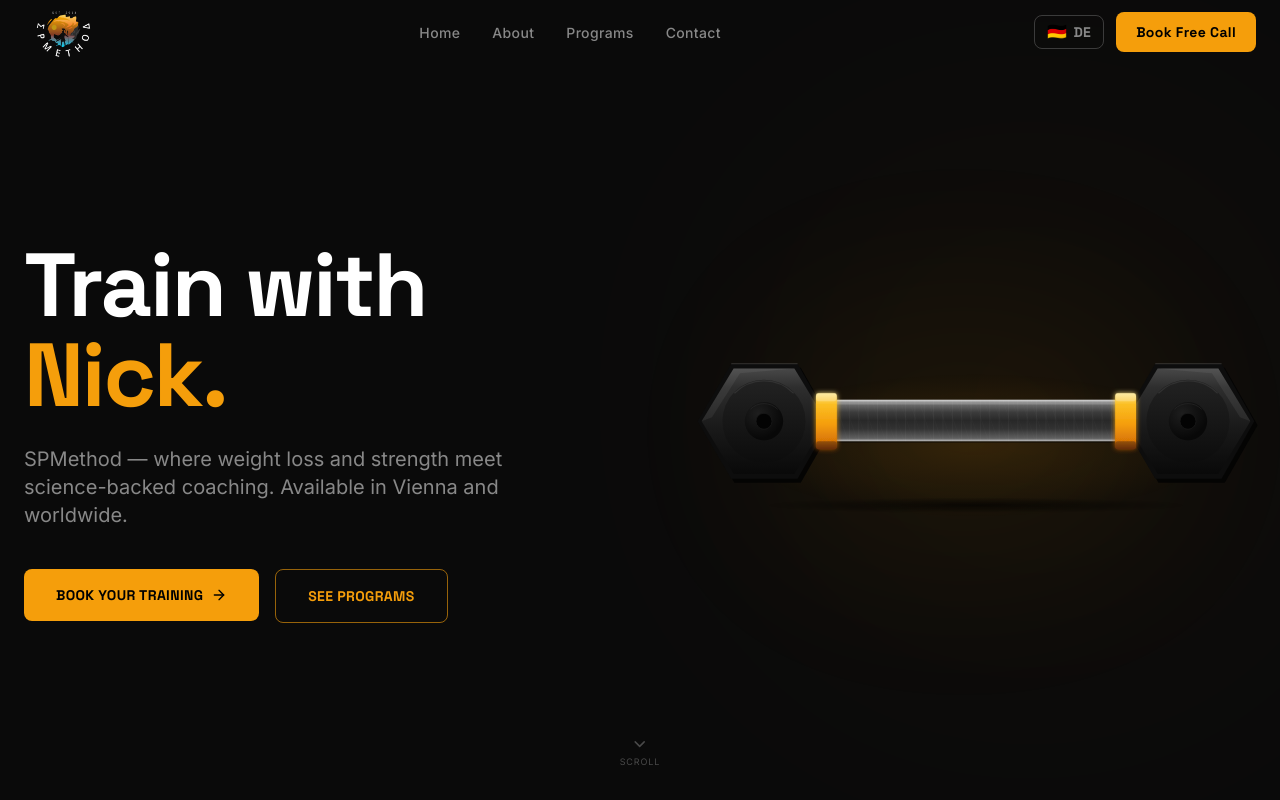
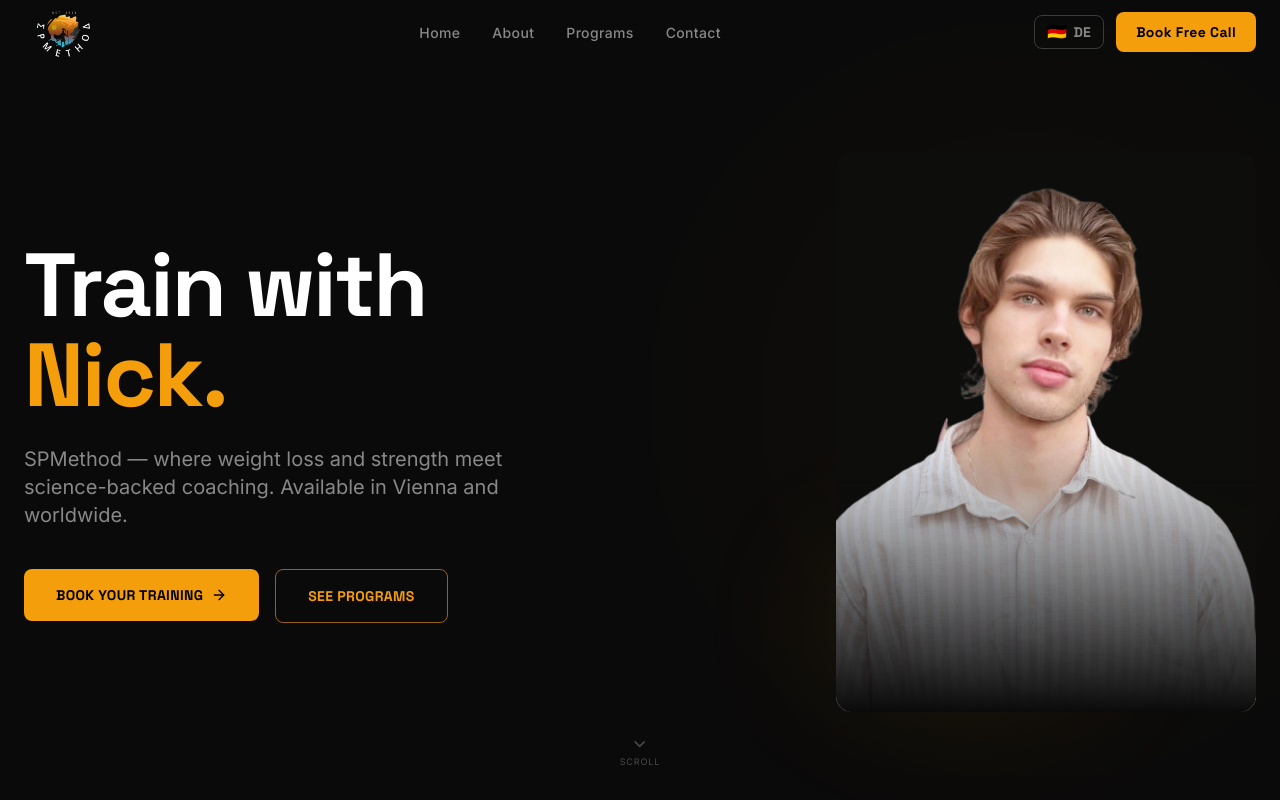
Before and after one commit to spmethod/SPMethod-Next, a Next.js app: page / in a window 1280 px wide. Shown: the top 800 px of the page. Built offline with nearby package versions, Linux system fonts and the light colour scheme.

Commit message:
Replace dumbbell with trainer photo in hero — split layout with fade-to-black bottom

```diff
--- a/components/sections/HeroSection.tsx
+++ b/components/sections/HeroSection.tsx
@@ -3,8 +3,8 @@
 import { motion, useReducedMotion } from 'framer-motion'
 import Link from 'next/link'
 import { ArrowRight, ChevronDown } from 'lucide-react'
+import Image from 'next/image'
 import { useLang } from '@/context/LanguageContext'
-import PhotoDumbbell from '@/components/PhotoDumbbell'
 
 const containerVariants = {
   hidden: {},
@@ -75,19 +75,28 @@ export default function HeroSection() {
           </motion.div>
         </motion.div>
 
-        {/* ── Right: Dumbbell ── */}
+        {/* ── Right: Photo ── */}
         <motion.div
           initial={{ opacity: 0, x: 60 }}
           animate={{ opacity: 1, x: 0 }}
           transition={{ duration: 1, delay: 0.3, ease: [0.22, 1, 0.36, 1] }}
-          className="relative flex items-center justify-center lg:justify-end"
+          className="relative hidden lg:flex items-end justify-end"
         >
-          {/* Radial light behind dumbbell */}
-          <div className="absolute inset-0 flex items-center justify-center pointer-events-none">
-            <div className="w-[420px] h-[280px] rounded-full bg-[#F59E0B] opacity-[0.055] blur-[90px]" />
+          {/* Amber glow at the base of the photo */}
+          <div className="pointer-events-none absolute bottom-0 left-1/2 -translate-x-1/2 w-[320px] h-[180px] rounded-full bg-[#F59E0B] opacity-[0.07] blur-[70px]" />
+
+          {/* Photo — tall crop, fills the right column to full height */}
+          <div className="relative w-full max-w-[420px] aspect-[3/4] rounded-2xl overflow-hidden">
+            <Image
+              src="/nick-pfp.png"
+              alt="Nick Spartalis"
+              fill
+              className="object-cover object-top"
+              priority
+            />
+            {/* Fade to black at the bottom so it bleeds into the next section */}
+            <div className="absolute inset-0 bg-gradient-to-t from-[#0a0a0a] via-transparent to-transparent pointer-events-none" style={{ background: 'linear-gradient(to top, #0a0a0a 0%, transparent 50%)' }} />
           </div>
-
-          <PhotoDumbbell className="w-full max-w-[560px]" />
         </motion.div>
       </div>
 
```
